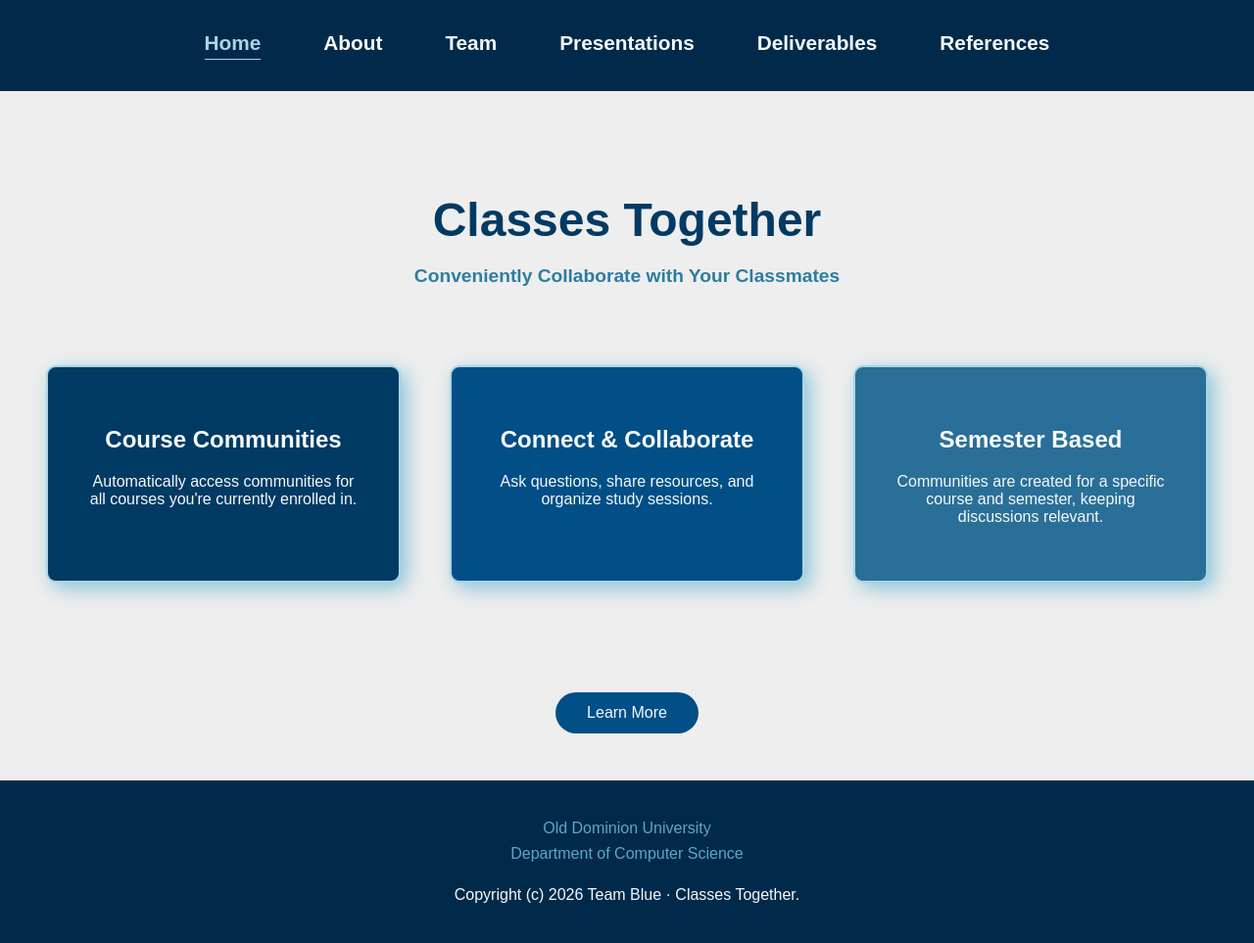
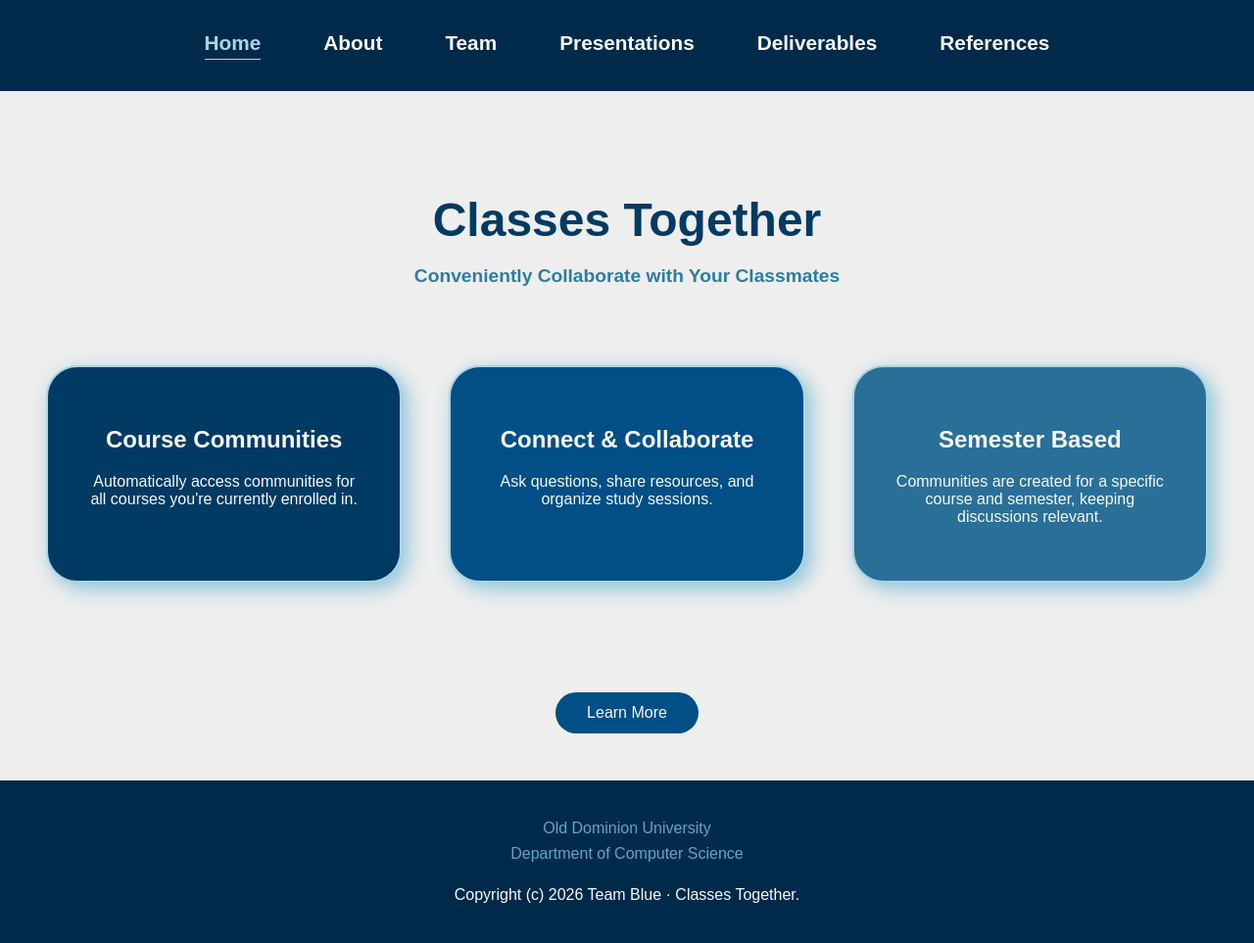
Before and after one commit to classes-together/classes-together.github.io, a Jekyll site: the page built from index.html, in a window 1280 px wide. Shown: the whole page at 98% size. Built offline with Jekyll 4.4.1, drawn with Linux system fonts in a browser that asks for light colours.

Commit message:
Converted px values to rem

```diff
--- a/assets/css/style.css
+++ b/assets/css/style.css
@@ -136,12 +136,12 @@ footer .copyright {
 .features-grid {
   display: grid;
   grid-template-columns: repeat(3, 1fr);
-  gap: 50px;
+  gap: 3rem;
 }
 
 .feature {
-  padding: 40px;
-  border-radius: 10px;
+  padding: 2.5rem;
+  border-radius: 2rem;
   text-align: center;
   color: var(--text-light);
 
```
